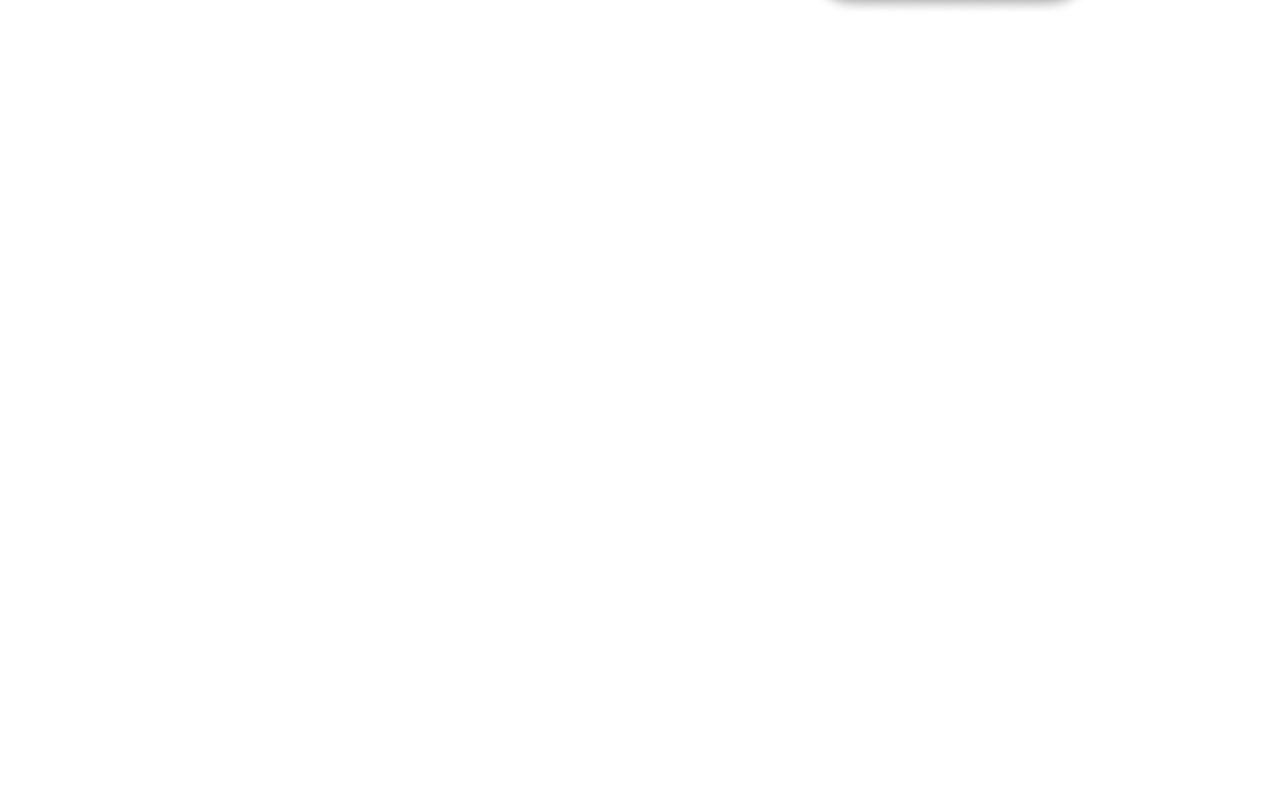
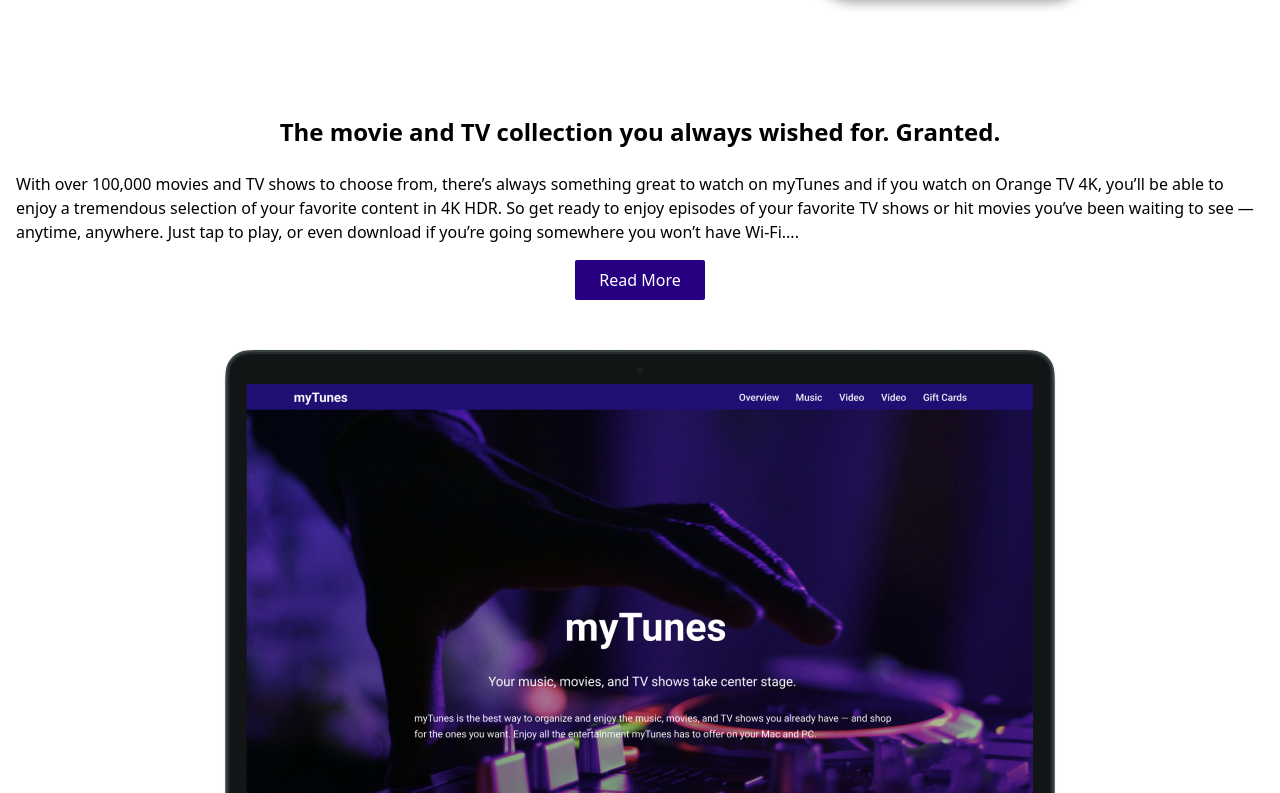
Before and after one commit to numanjvd82/music-web-tailwind, a React (Vite) app: page / in a window 1280 px wide. Shown: the part 1927-2720 px from the top of the page. Before the commit the page ends 1943 px from the top, so only its background shows below. Built offline with nearby package versions, Linux system fonts and the light colour scheme.

Commit message:
Info Section Complete

```diff
--- a/src/App.jsx
+++ b/src/App.jsx
@@ -1,4 +1,5 @@
 import Hero from './components/Hero';
+import InfoSection from './components/InfoSection';
 import MusicSection from './components/MusicSection';
 import Navbar from './components/Navbar';
 
@@ -8,6 +9,7 @@
       <Navbar />
       <Hero />
       <MusicSection />
+      <InfoSection />
     </>
   );
 }
--- /dev/null
+++ b/src/components/InfoSection.jsx
@@ -0,0 +1,30 @@
+import macbook from '../assets/images/macbook.png';
+
+function InfoSection() {
+  return (
+    <section className="md:mt-[500px] mx-4 md:flex md:flex-col justify-center items-center">
+      <h1 className=" mb-6 font-bold text-xl md:text-2xl">
+        The movie and TV collection you always wished for. Granted.
+      </h1>
+      <p className=" text-md ">
+        With over 100,000 movies and TV shows to choose from, there’s always
+        something great to watch on myTunes and if you watch on Orange TV 4K,
+        you’ll be able to enjoy a tremendous selection of your favorite content
+        in 4K HDR. So get ready to enjoy episodes of your favorite TV shows or
+        hit movies you’ve been waiting to see — anytime, anywhere. Just tap to
+        play, or even download if you’re going somewhere you won’t have
+        Wi-Fi....
+      </p>
+      <div className="w-full text-center">
+        <button className=" bg-navColor my-4 text-white p-2 px-4 md:px-6 rounded-sm transition-all hover:-translate-y-1 hover:bg-footerColor">
+          Read More
+        </button>
+      </div>
+      <figure className="my-8 min-w-[300px]">
+        <img src={macbook} alt="Macbook" />
+      </figure>
+    </section>
+  );
+}
+
+export default InfoSection;
```
